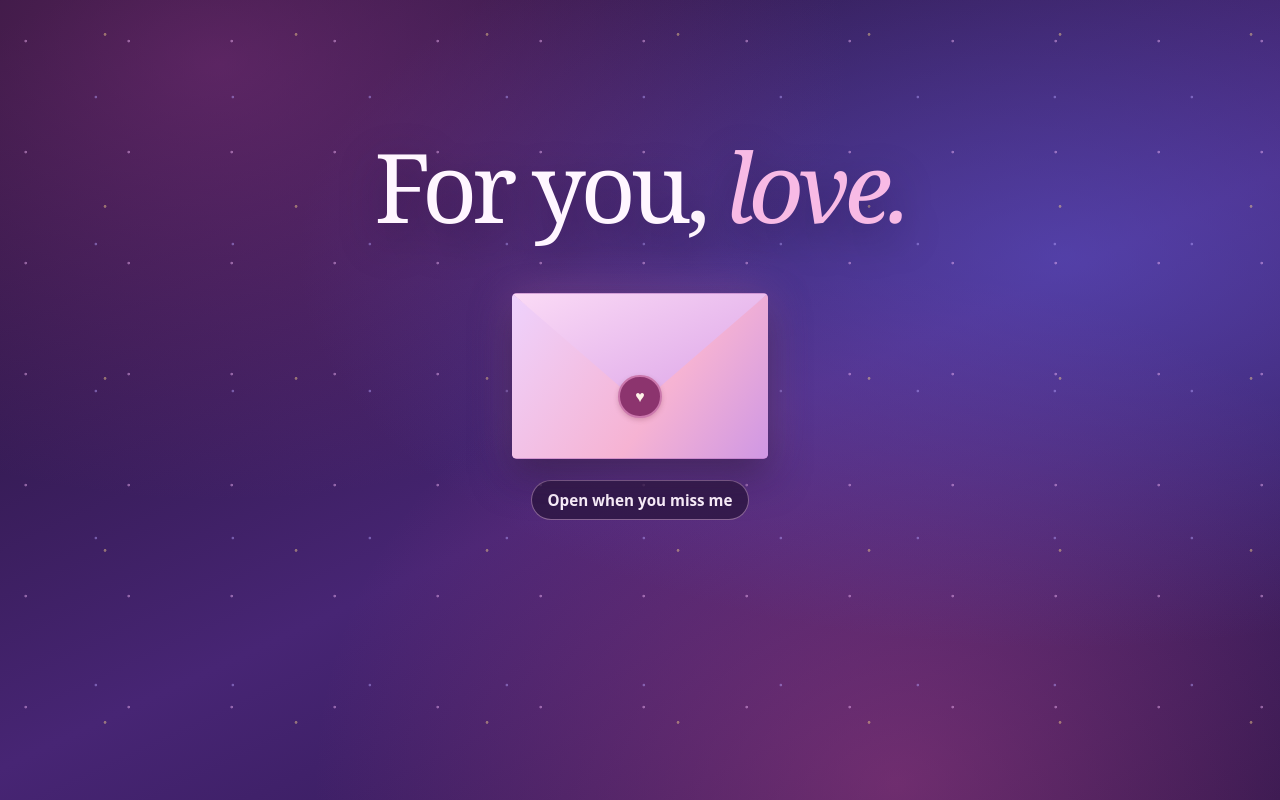
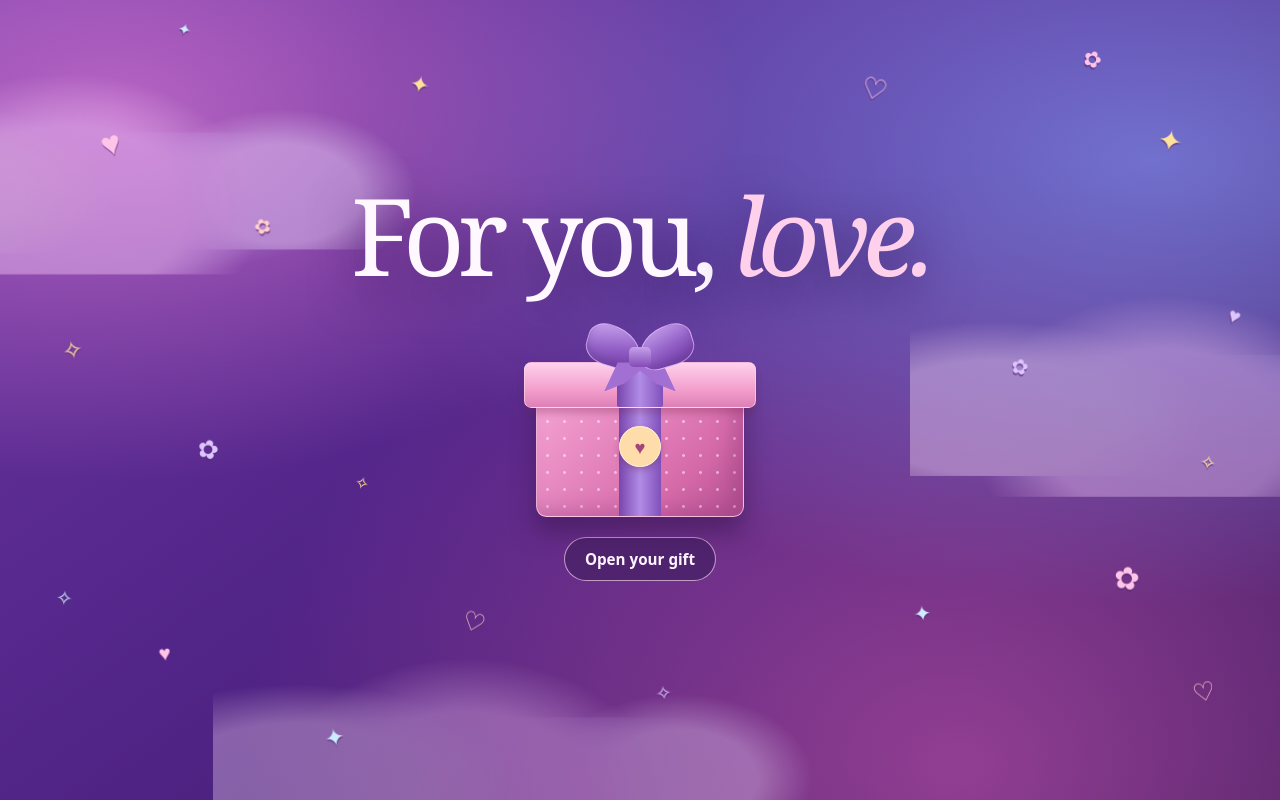
Before and after one commit to tristanjake23/for-you, a React (Vite) app: page / in a window 1280 px wide. Built offline with nearby package versions, Linux system fonts and the light colour scheme.

Commit message:
Open the scrapbook with a gift box and a floating purple sky

```diff
--- /dev/null
+++ b/src/AmbientSky.tsx
@@ -0,0 +1,60 @@
+import type { CSSProperties } from "react";
+import "./ambient-sky.css";
+
+const stickerGroups = [
+  [
+    { mark: "♥", x: 8, y: 20, color: "pink", size: 42, angle: -18 },
+    { mark: "✿", x: 16, y: 58, color: "lilac", size: 30, angle: 14 },
+    { mark: "✦", x: 32, y: 12, color: "gold", size: 27, angle: 11 },
+    { mark: "♡", x: 37, y: 79, color: "peach", size: 30, angle: 18 },
+    { mark: "✧", x: 5, y: 77, color: "ice", size: 22, angle: 5 },
+    { mark: "✿", x: 88, y: 72, color: "pink", size: 38, angle: 8 },
+    { mark: "♥", x: 96, y: 39, color: "lilac", size: 23, angle: 21 },
+  ],
+  [
+    { mark: "✧", x: 6, y: 42, color: "gold", size: 29, angle: -13 },
+    { mark: "✿", x: 21, y: 27, color: "peach", size: 22, angle: -21 },
+    { mark: "✦", x: 26, y: 91, color: "ice", size: 28, angle: -12 },
+    { mark: "♡", x: 69, y: 11, color: "pink", size: 35, angle: 16 },
+    { mark: "✿", x: 80, y: 46, color: "lilac", size: 23, angle: 14 },
+    { mark: "✦", x: 92, y: 18, color: "gold", size: 36, angle: 12 },
+    { mark: "♡", x: 94, y: 87, color: "peach", size: 30, angle: -12 },
+  ],
+  [
+    { mark: "✦", x: 13, y: 7, color: "ice", size: 16, angle: 12 },
+    { mark: "♥", x: 13, y: 85, color: "pink", size: 23, angle: -8 },
+    { mark: "✧", x: 28, y: 63, color: "gold", size: 18, angle: 15 },
+    { mark: "✧", x: 52, y: 88, color: "lilac", size: 21, angle: -10 },
+    { mark: "✦", x: 72, y: 77, color: "ice", size: 24, angle: -9 },
+    { mark: "✿", x: 84, y: 7, color: "pink", size: 25, angle: 22 },
+    { mark: "✧", x: 94, y: 57, color: "gold", size: 21, angle: 9 },
+  ],
+];
+
+export function AmbientSky({ paused }: { paused: boolean }) {
+  return (
+    <div className={paused ? "ambient-sky is-paused" : "ambient-sky"} aria-hidden="true">
+      <span className="sky-cloud cloud-upper" />
+      <span className="sky-cloud cloud-side" />
+      <span className="sky-cloud cloud-low" />
+      {stickerGroups.map((group, index) => (
+        <div className="sky-sticker-layer" key={index}>
+          {group.map(({ mark, x, y, color, size, angle }) => (
+            <span
+              key={x}
+              className={`sky-sticker sky-${color}`}
+              style={{
+                left: `${x}%`,
+                top: `${y}%`,
+                "--sticker-size": `${size}px`,
+                "--sticker-angle": `${angle}deg`,
+              } as CSSProperties}
+            >
+              {mark}
+            </span>
+          ))}
+        </div>
+      ))}
+    </div>
+  );
+}
--- a/src/Home.tsx
+++ b/src/Home.tsx
@@ -47,6 +47,9 @@ export function Home({ photos, blackDog, whiteDog, reduceMotion, onReplay }: Hom
               <span className="sticker sticker-bow"><i /><b /></span>
               <span className="sticker sticker-heart">♥</span>
               <span className="sticker sticker-sparkle">✦</span>
+              <span className="sticker sticker-lilac-flower">✿</span>
+              <span className="sticker sticker-mini-sparkle">✧</span>
+              <span className="sticker sticker-outline-heart">♡</span>
             </div>
             <div className="surprise">
               <Bouquet />
--- /dev/null
+++ b/src/ambient-sky.css
@@ -0,0 +1,105 @@
+.ambient-sky {
+  position: fixed;
+  inset: 0;
+  overflow: hidden;
+  pointer-events: none;
+  z-index: 0;
+  background:
+    radial-gradient(ellipse at 9% 14%, #eb83db9c, transparent 38%),
+    radial-gradient(ellipse at 90% 20%, #8aa3ff9c, transparent 49%),
+    radial-gradient(ellipse at 75% 96%, #d059b294, transparent 53%),
+    linear-gradient(145deg, #6b37a3 1%, #512487 48%, #341658 100%);
+}
+
+.sky-cloud {
+  position: absolute;
+  width: clamp(17rem, 48vw, 44rem);
+  aspect-ratio: 2.75;
+  opacity: 0.43;
+  background:
+    radial-gradient(ellipse at 26% 65%, #ffe2fb 0 38%, transparent 64%) 0 45% / 52% 74%,
+    radial-gradient(ellipse at 47% 70%, #f8ccfc 0 40%, transparent 66%) 31% 2% / 64% 95%,
+    radial-gradient(ellipse at 48% 62%, #efddff 0 38%, transparent 66%) 99% 53% / 45% 66%,
+    radial-gradient(ellipse at 48% 41%, #c5b8ff 0 31%, transparent 66%) 40% 95% / 92% 67%;
+  background-repeat: no-repeat;
+  animation: cloud-drift 22s ease-in-out infinite alternate;
+}
+
+.cloud-upper {
+  top: 8%;
+  left: -14%;
+}
+
+.cloud-side {
+  top: 36%;
+  right: -18%;
+  opacity: 0.38;
+  animation-duration: 27s;
+  animation-delay: -12s;
+  animation-direction: alternate-reverse;
+}
+
+.cloud-low {
+  left: 9%;
+  bottom: -10%;
+  opacity: 0.33;
+  animation-duration: 31s;
+  animation-delay: -16s;
+}
+
+.sky-sticker-layer {
+  position: absolute;
+  inset: 0;
+  animation: sticker-drift 9s ease-in-out infinite alternate;
+}
+
+.sky-sticker-layer:nth-of-type(2) {
+  animation-duration: 12s;
+  animation-delay: -5s;
+  animation-direction: alternate-reverse;
+}
+
+.sky-sticker-layer:nth-of-type(3) {
+  animation-duration: 15s;
+  animation-delay: -7s;
+}
+
+.sky-sticker {
+  position: absolute;
+  font-size: clamp(0.8rem, calc(var(--sticker-size) * 0.68 + 0.4vw), var(--sticker-size));
+  line-height: 1;
+  translate: -50% -50%;
+  rotate: var(--sticker-angle);
+  text-shadow: 0 2px 0 #582675a0;
+}
+
+.sky-pink { color: #ffc4e8; }
+.sky-lilac { color: #ddc5ff; }
+.sky-gold { color: #ffe19a; }
+.sky-ice { color: #ccecff; }
+.sky-peach { color: #ffd0cb; }
+
+@keyframes cloud-drift {
+  from { transform: translate3d(-2vw, 0, 0); }
+  to { transform: translate3d(10vw, -1.5vh, 0); }
+}
+
+@keyframes sticker-drift {
+  from { transform: translate3d(-4px, 5px, 0) rotate(-1deg); }
+  to { transform: translate3d(8px, -13px, 0) rotate(2deg); }
+}
+
+.ambient-sky.is-paused > * {
+  animation-play-state: paused;
+}
+
+@media (max-width: 550px) {
+  .cloud-upper { left: -32%; }
+  .cloud-side { right: -34%; }
+}
+
+@media (prefers-reduced-motion: reduce) {
+  .ambient-sky > * {
+    animation: none;
+  }
+}
--- a/src/main.tsx
+++ b/src/main.tsx
@@ -5,6 +5,7 @@ import { createRoot } from "react-dom/client";
 import blackDog from "./assets/black-dog.webp";
 import flowerSprites from "./assets/flower-sprites.webp";
 import whiteDog from "./assets/white-dog.webp";
+import { AmbientSky } from "./AmbientSky";
 import { FlowerCurtain } from "./FlowerCurtain";
 import { Home } from "./Home";
 import "./style.css";
@@ -24,7 +25,7 @@ const photos = Object.keys(photoFiles).sort().map((path, index) => ({
 function App() {
   const [stage, setStage] = useState<RevealStage>("closed");
   const [hasReplayed, setHasReplayed] = useState(false);
-  const envelopeButton = useRef<HTMLButtonElement>(null);
+  const giftButton = useRef<HTMLButtonElement>(null);
   const reduceMotion = useReducedMotion() ?? false;
   const isOpening = stage === "opening" || stage === "blooming";
 
@@ -35,7 +36,7 @@ function App() {
   useEffect(() => {
     if (stage === "closed" && hasReplayed) {
       window.scrollTo({ top: 0, behavior: "instant" });
-      envelopeButton.current?.focus({ preventScroll: true });
+      giftButton.current?.focus({ preventScroll: true });
     }
   }, [stage, hasReplayed]);
 
@@ -49,6 +50,7 @@ function App() {
 
   return (
     <MotionConfig reducedMotion="user">
+      <AmbientSky paused={isOpening} />
       {stage === "revealed" ? (
         <Home
           photos={photos}
@@ -58,30 +60,34 @@ function App() {
           onReplay={replay}
         />
       ) : (
-        <main className="envelope-screen">
+        <main className="gift-screen">
           <h1>For you, <em>love.</em></h1>
           <button
-            className="envelope-button"
+            className="gift-button"
             type="button"
-            ref={envelopeButton}
+            ref={giftButton}
             aria-disabled={isOpening}
             onClick={() => {
               if (stage === "closed") setStage(reduceMotion ? "revealed" : "opening");
             }}
           >
-            <span className="envelope" aria-hidden="true">
+            <span className="gift-box" aria-hidden="true">
+              <span className="gift-body"><span className="gift-heart">♥</span></span>
               <motion.span
-                className="envelope-flap"
+                className="gift-lid"
                 initial={false}
-                animate={{ rotateX: isOpening ? -180 : 0 }}
-                transition={{ duration: 0.45 }}
+                animate={isOpening
+                  ? { transform: "translate3d(22px, -72px, 0) rotate(17deg)", opacity: 0 }
+                  : { transform: "translate3d(0, 0, 0) rotate(0deg)", opacity: 1 }}
+                transition={{ duration: 0.48, ease: "easeInOut" }}
                 onAnimationComplete={() => {
                   setStage((current) => current === "opening" ? "blooming" : current);
                 }}
-              />
-              <motion.span className="seal" animate={{ opacity: isOpening ? 0 : 1 }}>♥</motion.span>
+              >
+                <span className="gift-bow"><i /><b /></span>
+              </motion.span>
             </span>
-            <span className="button-label">{isOpening ? "Opening…" : "Open when you miss me"}</span>
+            <span className="button-label">{isOpening ? "Opening…" : "Open your gift"}</span>
           </button>
           {stage === "blooming" && <FlowerCurtain onComplete={() => setStage("revealed")} />}
         </main>
--- a/src/style.css
+++ b/src/style.css
@@ -1,7 +1,7 @@
 :root {
   font-family: system-ui, sans-serif;
-  color: #fff6ff;
-  background: #231137;
+  color: #fff8ff;
+  background: #46207b;
   color-scheme: dark;
 }
 
@@ -9,20 +9,6 @@ body {
   margin: 0;
   min-width: 280px;
   min-height: 100vh;
-  background:
-    radial-gradient(ellipse at 17% 8%, #a23d986b, transparent 42%),
-    radial-gradient(ellipse at 83% 32%, #5e59d884, transparent 51%),
-    radial-gradient(ellipse at 70% 98%, #d54f985f, transparent 46%),
-    linear-gradient(155deg, #21102f 2%, #472574 55%, #291449 100%);
-}
-
-.envelope-screen {
-  box-sizing: border-box;
-  margin-inline: auto;
-  padding: clamp(3.7rem, 15vh, 9rem) 1.25rem 3rem;
-  text-align: center;
-  position: relative;
-  width: min(100%, 47rem);
 }
 
 h1, h2 {
@@ -31,20 +17,40 @@ h1, h2 {
   margin: 0;
 }
 
-.envelope-screen h1 {
-  font-size: clamp(3.1rem, 12vw, 6rem);
-  letter-spacing: -0.055em;
-  margin-bottom: 2rem;
-  text-shadow: 0 0.15em 0.45em #22103775;
+.gift-screen {
+  box-sizing: border-box;
+  position: relative;
+  display: grid;
+  align-content: center;
+  justify-items: center;
+  width: min(100%, 47rem);
+  min-height: 100svh;
+  margin-inline: auto;
+  padding: 2rem 1rem 3.6rem;
+  text-align: center;
 }
 
-.envelope-button {
+.gift-screen h1 {
+  position: relative;
+  margin-bottom: 1.4rem;
+  font-size: clamp(3rem, 11vw, 6.7rem);
+  letter-spacing: -0.065em;
+  line-height: 0.96;
+  text-shadow: 0 0.12em 0.46em #361752bf;
+}
+
+.gift-screen h1 em {
+  color: #ffd0eb;
+  font-weight: inherit;
+}
+
+.gift-button {
   display: inline-grid;
-  gap: 1.35rem;
+  gap: 1.25rem;
   justify-items: center;
   max-width: 100%;
   border: 0;
-  padding: 0.65rem;
+  padding: 0.65rem 0.9rem;
   border-radius: 1rem;
   background: transparent;
   color: inherit;
@@ -52,79 +58,143 @@ h1, h2 {
   cursor: pointer;
 }
 
-.envelope-button:focus-visible {
-  outline: 2px solid #fbd88c;
+.gift-button:focus-visible {
+  outline: 2px solid #ffe29e;
   outline-offset: 0.3rem;
 }
 
-.envelope {
+.gift-button[aria-disabled="true"] {
+  cursor: default;
+}
+
+.gift-box {
+  position: relative;
+  display: block;
+  width: min(58vw, 14.5rem);
+  aspect-ratio: 1.17;
+  transform-origin: center 90%;
+  transition: transform 200ms ease-out;
+}
+
+.gift-button:not([aria-disabled="true"]):hover .gift-box {
+  transform: translateY(-4px) rotate(-2deg);
+}
+
+.gift-body,
+.gift-lid {
+  position: absolute;
   display: grid;
   place-items: center;
-  position: relative;
-  width: min(66vw, 16rem);
-  aspect-ratio: 1.55;
-  perspective: 600px;
-  border-radius: 0.3rem;
-  background: #b16abb;
-  box-shadow: 0 1rem 2.4rem #180b2a85, 0 0 2.7rem #f494db47;
+  border: 1px solid #ffd7f0aa;
 }
 
-.envelope::before,
-.envelope-flap {
-  position: absolute;
-  inset: 0;
-  border-radius: inherit;
+.gift-body {
+  inset: 29% 5% 0;
+  border-radius: 0.25rem 0.25rem 0.65rem 0.65rem;
+  background:
+    radial-gradient(circle, #fff2fa8c 0 1px, transparent 1.8px) 2px 2px / 17px 17px,
+    linear-gradient(135deg, #f8a9d9, #d66aa9 72%, #b34e90);
+  box-shadow: inset -0.7rem -0.4rem 1.2rem #8e387c57, 0 0.95rem 1.45rem #35144880;
 }
 
-.envelope::before {
+.gift-body::before,
+.gift-lid::after {
   content: "";
-  clip-path: polygon(0 0, 50% 62%, 100% 0, 100% 100%, 0 100%);
-  background: linear-gradient(125deg, #eed2fd, #f6b3d3 60%, #cf97e4);
+  position: absolute;
+  inset: 0 40%;
+  background: linear-gradient(90deg, #7845ac, #b18ce6 50%, #8150ba);
 }
 
-.envelope-flap {
-  background: linear-gradient(155deg, #fbdbf6, #dea8e9 72%, #c990de);
-  clip-path: polygon(0 0, 100% 0, 50% 67%);
-  transform-origin: top;
+.gift-lid {
+  inset: 22% 0 auto;
+  height: 22%;
+  border-radius: 0.46rem;
+  background: linear-gradient(180deg, #ffd1ec, #f19ac9 66%, #dd80b7);
+  box-shadow: 0 0.35rem 0.4rem #70244c44;
 }
 
-.seal {
+.gift-lid::after {
+  border-radius: 2px;
+}
+
+.gift-heart {
+  position: relative;
   z-index: 1;
   display: grid;
   place-items: center;
   width: 2.45rem;
-  height: 2.45rem;
-  margin-top: 16%;
-  border: 2px solid #cb77ac;
+  aspect-ratio: 1;
+  border: 1px solid #fff6db;
   border-radius: 50%;
-  box-shadow: 0 2px 5px #6f273a40;
-  color: #fff3e8;
-  background: #8c346e;
+  background: #ffddaa;
+  color: #a54478;
+  font-size: 1.15rem;
+  box-shadow: 0 3px 6px #74326a66;
+}
+
+.gift-bow {
+  position: absolute;
+  z-index: 1;
+  left: 26%;
+  bottom: 91%;
+  display: grid;
+  place-items: end center;
+  width: 48%;
+  height: 104%;
+}
+
+.gift-bow::before,
+.gift-bow::after {
+  content: "";
+  position: absolute;
+  width: 49%;
+  height: 87%;
+  bottom: 0;
+  border: 1px solid #f4c5ff99;
+  background: linear-gradient(165deg, #c9a5ef, #915ec5 56%, #6c369c);
+  box-shadow: inset 0 -0.32rem 0.4rem #673e9b66;
+}
+
+.gift-bow::before {
+  left: 1%;
+  border-radius: 41% 76% 36% 48%;
+  rotate: 17deg;
+}
+
+.gift-bow::after {
+  right: 1%;
+  border-radius: 76% 41% 48% 36%;
+  rotate: -17deg;
+}
+
+.gift-bow i {
+  z-index: 1;
+  width: 20%;
+  height: 45%;
+  border-radius: 0.3rem;
+  background: linear-gradient(#c5a1ea, #844bb6);
+}
+
+.gift-bow b {
+  position: absolute;
+  top: 89%;
+  width: 65%;
+  height: 64%;
+  clip-path: polygon(19% 0, 81% 0, 100% 100%, 72% 73%, 50% 29%, 28% 73%, 0 100%);
+  background: #a270d2;
 }
 
 .button-label {
+  padding: 0.68rem 1.22rem;
+  border: 1px solid #f8d7f2ad;
+  border-radius: 99px;
+  background: #50236f;
+  color: #fff5ff;
   font-size: 0.95rem;
   font-weight: 600;
-  color: #fff4ff;
-  background: #29153cbb;
-  border: 1px solid #f1c5ed70;
-  border-radius: 99px;
-  padding: 0.55rem 1rem;
 }
 
-body::before {
-  content: "";
-  position: fixed;
-  inset: 0;
-  pointer-events: none;
-  background:
-    radial-gradient(circle at 25% 37%, #f6bbfb 0 1px, transparent 1.7px) 0 0 / 103px 111px,
-    radial-gradient(circle at 70% 66%, #b9a5ff 0 1px, transparent 1.7px) 0 0 / 137px 147px,
-    radial-gradient(circle at 55% 20%, #fbd88c 0 1px, transparent 1.8px) 0 0 / 191px 172px;
-  opacity: 0.45;
+@media (prefers-reduced-motion: reduce) {
+  .gift-box { transition: none; }
+  .gift-button:not([aria-disabled="true"]):hover .gift-box { transform: none; }
 }
-
-.envelope-screen h1 em {
-  color: #f8bae5;
-  font-weight: inherit;
-}
```
Also changed, not shown: src/home.css (+64 -0 lines).
